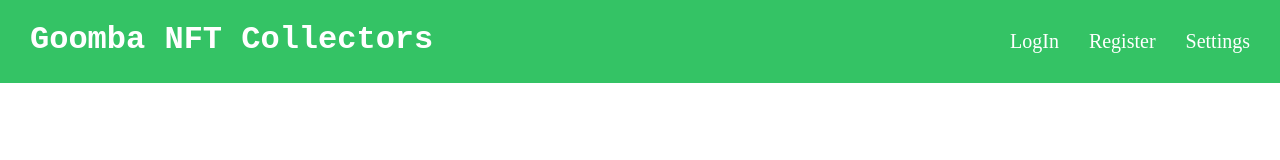
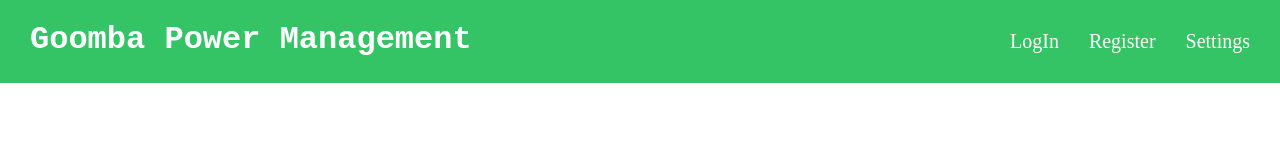
Before and after one commit to Kutsevoistlus/GPM, a website: page front/header.html in a window 1280 px wide. Drawn offline with Linux system fonts and the light colour scheme; no server answers; some icons are missing.

Commit message:
Fix name

```diff
--- a/front/header.html
+++ b/front/header.html
@@ -3,7 +3,7 @@
 <link rel="stylesheet" href="style.css">
 <body>
 <header>
-    <a href="index.html"><h1 class="header-logo">Goomba NFT Collectors</h1></a>
+    <a href="index.html"><h1 class="header-logo">Goomba Power Management</h1></a>
 
     <div class="mobile-container">
 
```
